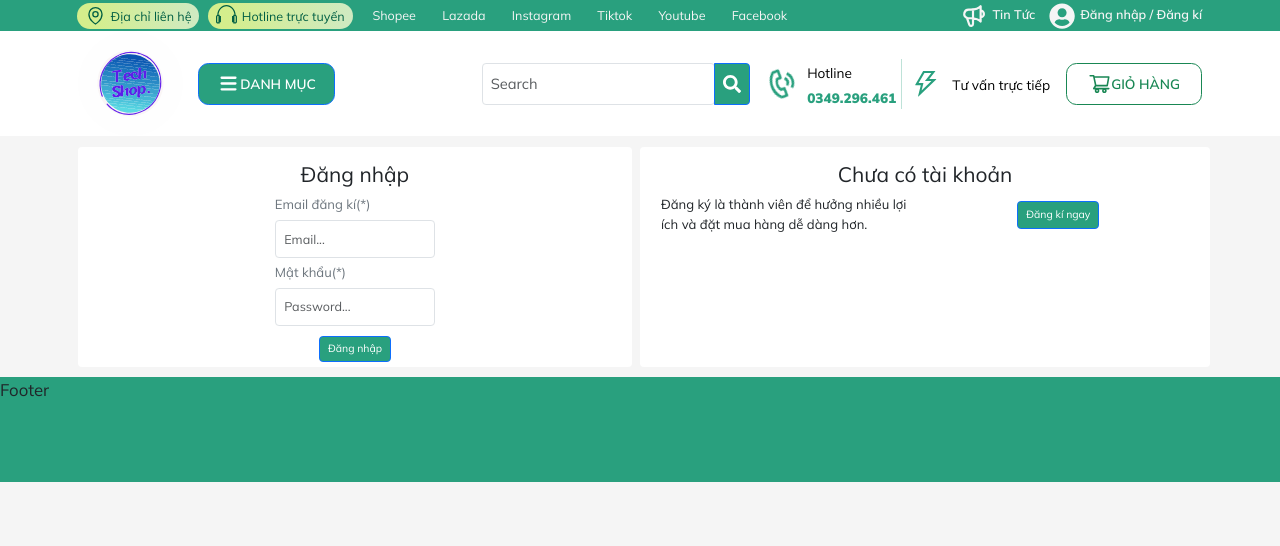
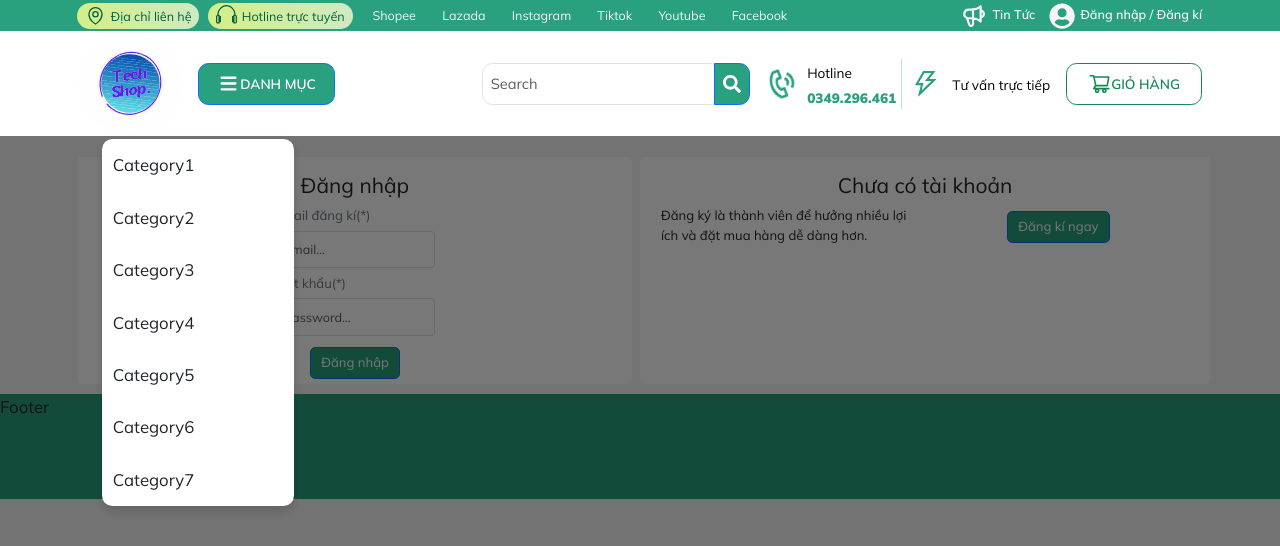
Before and after one commit to NGOVANMANH/teachshopui, a React (Create React App) app: page /login in a window 1280 px wide. Both pictures are taken after a click on the button "DANH MỤC". Shown: the top 546 px of the page. Built offline with nearby package versions, Linux system fonts and the light colour scheme.

Commit message:
category sidebar

```diff
--- a/src/components/Category/index.js
+++ b/src/components/Category/index.js
@@ -3,12 +3,12 @@ import CategoryItem from '../CategoryItem';
 import clsx from 'clsx';
 import styles from './Category.module.scss';
 
-const Category = () => {
+const Category = ({ className }) => {
     return (
         <Tab.Container id="list-group-tabs-example">
             <Row>
                 <Col>
-                    <ListGroup className={clsx(styles.Category)}>
+                    <ListGroup className={clsx(styles.Category, className)}>
                         <CategoryItem href={"/#manh1"}>Category1</CategoryItem>
                         <CategoryItem href={"/#manh2"}>Category2</CategoryItem>
                         <CategoryItem href={"/#manh3"}>Category3</CategoryItem>
--- a/src/components/Header/Header.module.scss
+++ b/src/components/Header/Header.module.scss
@@ -1,6 +1,12 @@
 .centerY {
     display: flex;
     align-items: center;
+}
+
+.Header {
+    width: 100%;
+    z-index: 1;
+    top: 0;
 }
 
 .box {
@@ -71,12 +77,18 @@
 
 .search {
     height: 4rem;
+    border-radius: 1rem;
 
     input {
         font-size: 1.4rem;
+        border-top-left-radius: 1rem !important;
+        border-bottom-left-radius: 1rem !important;
     }
 
     button {
+        border-top-right-radius: 1rem !important;
+        border-bottom-right-radius: 1rem !important;
+
         svg {
             font-size: large;
         }
@@ -146,3 +158,18 @@
         -webkit-transform: rotate(0) scale(1) skew(1deg);
     }
 }
+
+.Category {
+    width: 15%;
+    left: 8%;
+    z-index: 10;
+    transition: .2s;
+}
+
+.backCategory {
+    height: 100vh;
+    width: 100%;
+    background: rgba(0, 0, 0, .53);
+    z-index: 9;
+    transition: .2s;
+}
--- a/src/components/Header/index.js
+++ b/src/components/Header/index.js
@@ -11,11 +11,19 @@ import logo from '../../assets/images/logo.svg';
 
 import styles from './Header.module.scss';
 import { Link } from "react-router-dom";
+import { useState } from "react";
+import Category from "../Category";
 
 const Header = () => {
     const usenavigate = useNavigate();
+    const [isShow, setIsShow] = useState(false)
+
+    const showCategory = () => {
+        setIsShow(!isShow);
+    }
+
     return (
-        <div className="Header">
+        <div className={clsx("Header position-fixed", styles.Header)}>
             <div className={clsx("Header-1", "bg-main")}>
                 <div className={clsx("container")}>
 
@@ -73,7 +81,9 @@ const Header = () => {
                 </div>
             </div>
             <div className="bg-white">
-                <div className={clsx("Header-2", "container")}>
+                <div className={clsx("Header-2", "container ")}>
+
+
                     <div className="row">
 
                         <div className={clsx("col-md-auto")}>
@@ -81,7 +91,7 @@ const Header = () => {
                         </div>
 
                         <div className={clsx("col", styles.centerY)}>
-                            <Button className={clsx("bg-main d-flex justify-content-center align-items-center", styles.categoryButton)}><HiMenu /><span>DANH MỤC</span></Button>
+                            <Button onClick={showCategory} className={clsx("bg-main d-flex justify-content-center align-items-center", styles.categoryButton)}><HiMenu /><span>DANH MỤC</span></Button>
                         </div>
 
                         <div className={clsx("col", styles.centerY)}>
@@ -117,6 +127,11 @@ const Header = () => {
                     </div>
                 </div>
             </div>
+            {isShow && (
+                <div className={clsx("position-fixed", styles.backCategory)}>
+                    <Category className={clsx("position-absolute shadow mt-1", styles.Category)} />
+                </div>
+            )}
         </div>
     );
 }
--- a/src/components/ProductCarousel/ProductCarousel.module.scss
+++ b/src/components/ProductCarousel/ProductCarousel.module.scss
@@ -3,4 +3,8 @@
         display: flex;
         justify-content: center;
     }
+
+    button {
+        z-index: 1;
+    }
 }
--- a/src/layouts/DefaultLayout/index.js
+++ b/src/layouts/DefaultLayout/index.js
@@ -1,11 +1,13 @@
 import React from "react";
 import { Header, Footer } from "../../components";
+import clsx from "clsx";
 
 const DefaultLayout = ({ children }) => {
     return (
         <React.Fragment>
             <Header />
-            <div className="container">
+            <div style={{ marginTop: "14rem" }}></div>
+            <div className={clsx("container")}>
                 {children}
             </div>
             <Footer />
--- a/src/pages/Login/index.js
+++ b/src/pages/Login/index.js
@@ -53,7 +53,7 @@ const Login = () => {
 
                     <Row className='justify-content-center m-2 fs-5' >
                         <Col className='d-flex justify-content-center m-2'>
-                            <Button type="submit" className='bg-main'>Đăng nhập</Button>
+                            <Button type="submit" size='lg' className='bg-main'>Đăng nhập</Button>
                         </Col>
                     </Row>
                 </Form>
@@ -66,7 +66,7 @@ const Login = () => {
                         Đăng ký là thành viên để hưởng nhiều lợi ích và đặt mua hàng dễ dàng hơn.
                     </Col>
                     <Col className='d-flex justify-content-center m-2'>
-                        <Button onClick={toSignup} type="submit" className='bg-main'>Đăng kí ngay</Button>
+                        <Button onClick={toSignup} size='lg' type="submit" className='bg-main'>Đăng kí ngay</Button>
                     </Col>
                 </Row>
             </Col>
--- a/src/pages/Signup/index.js
+++ b/src/pages/Signup/index.js
@@ -96,8 +96,8 @@ const Signup = () => {
                 </Form.Group>
             </Row>
             <Row className='justify-content-center m-2 fs-5' >
-                <Col className='d-flex justify-content-center m-2'>
-                    <Button type="submit" className='bg-main'>ĐĂNG KÍ</Button>
+                <Col className='d-flex justify-content-center m-3'>
+                    <Button type="submit" size='lg' className='bg-main'>ĐĂNG KÍ</Button>
                 </Col>
             </Row>
         </Form>
```
